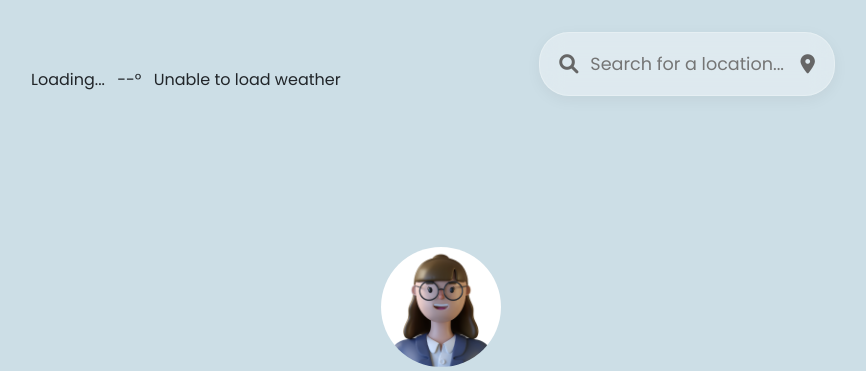
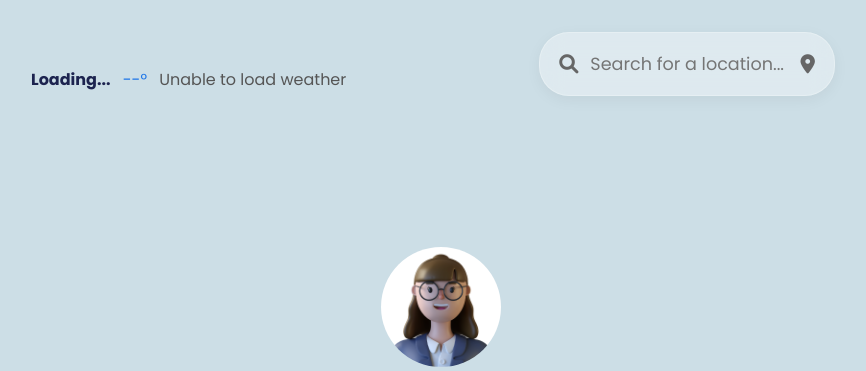
Before and after one commit to ywxvnz/weather-chatbot, a CodeIgniter app: page /WeatherChatbot/chatbot in a window 1280 px wide. Shown: the part 92-463 px from the top of the page, without its empty margins (199-1065 px from the left). Run offline with CodeIgniter, Linux system fonts and the light colour scheme.

Commit message:
chatbot weather info

```diff
--- a/application/views/chatbot.php
+++ b/application/views/chatbot.php
@@ -5,10 +5,13 @@
     <!-- Top Info Row -->
     <div class="row align-items-center mb-4 text-center text-md-start">
         <div class="col-md-7 mb-2 mb-md-0">
-            <span class="me-2" id="locationDisplay">Loading...</span>
-            <span class="me-2" id="temperatureDisplay">--°</span>
-            <span id="conditionDisplay">--</span>
+            <div class="chatbot-weather-info">
+                <span class="me-2 fw-bold" style="color: #1c234f;" id="locationDisplay">Loading...</span>
+                <span class="me-2" style="color: #1a73e8;" id="temperatureDisplay">--°</span>
+                <span class="me-2" style="color: #555;" id="conditionDisplay">--</span>
+            </div>
         </div>
+
         <div class="col-md-5 d-flex justify-content-center justify-content-md-end">
             <div class="chatbot-search-section">
                 <div class="chatbot-search-box">
```
